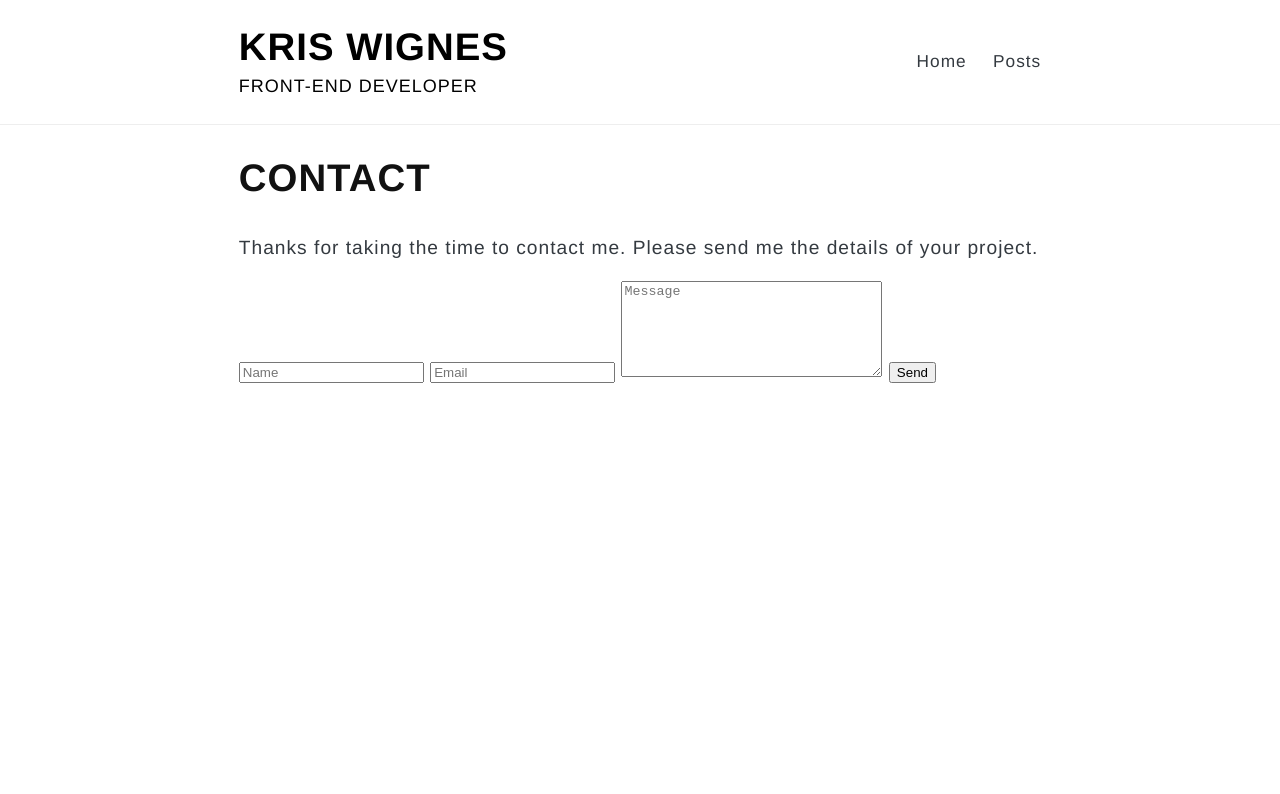
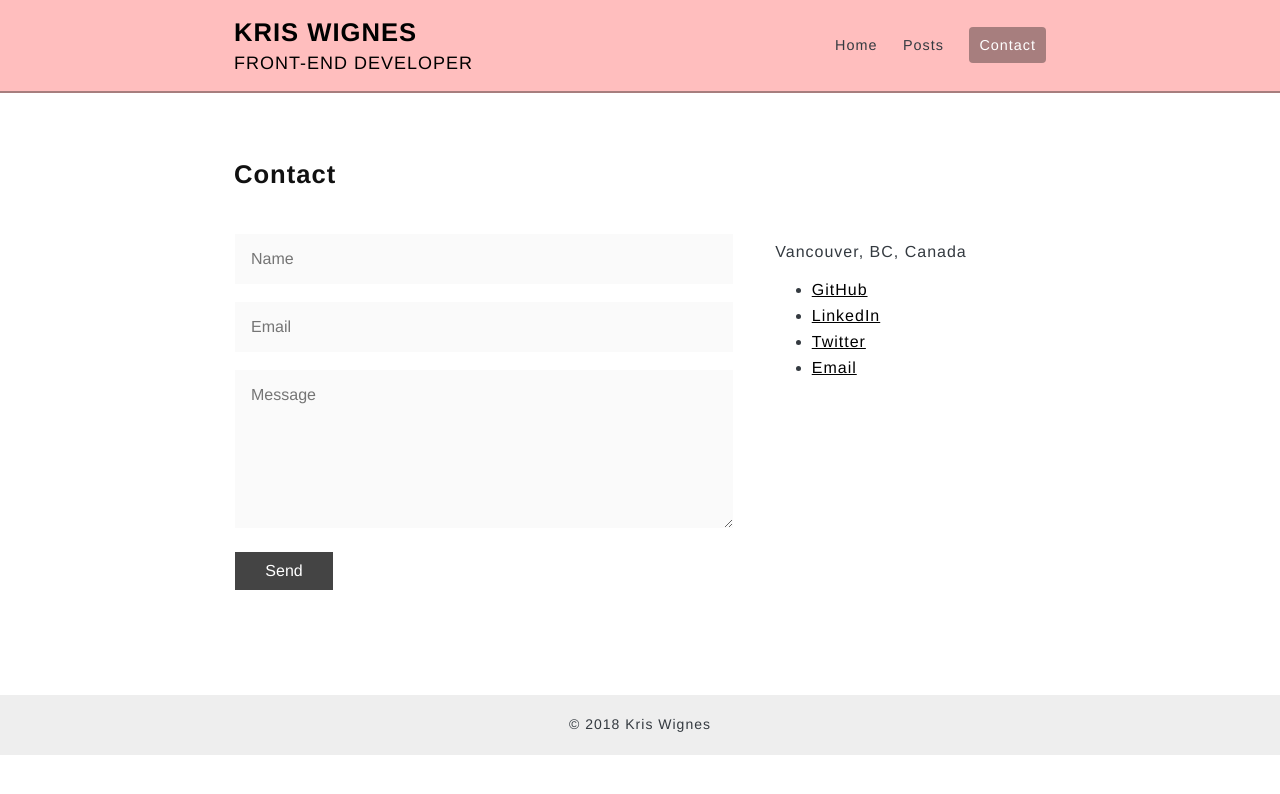
Before and after one commit to kwignes/kwignes.github.io, a Jekyll site: the page built from contact.html, in a window 1280 px wide. Shown: the top 794 px of the page. Built offline with Jekyll 4.4.1, drawn with Linux system fonts in a browser that asks for light colours; nearby versions of some CDN libraries.

Commit message:
layout update

```diff
--- a/_layouts/default.html
+++ b/_layouts/default.html
@@ -7,6 +7,11 @@
     <meta name="description" content="{{ site.description }}">
     <title>{% if page.title %}{{ page.title }} – {% endif %}{{ site.name }}</title>
     <link href='{{ site.url }}/favicon.ico' rel='shortcut icon'>
+    <link rel="stylesheet" href="https://cdnjs.cloudflare.com/ajax/libs/font-awesome/4.7.0/css/font-awesome.css">
+
+
+    <link href="https://cdnjs.cloudflare.com/ajax/libs/slick-carousel/1.5.0/slick-theme.css" rel="stylesheet"/>
+    <link rel="stylesheet" type="text/css" href="//cdn.jsdelivr.net/npm/slick-carousel@1.8.1/slick/slick.css"/>
     <link rel="stylesheet" type="text/css" href="{{ site.url }}/style.css">
     {% include analytics.html %}
   </head>
@@ -18,11 +23,15 @@
        <nav>
         <a href="/" {% if page.url == "/" %}class="active"{% endif %}>Home</a>
         <a href="/posts/"  {% if page.url == "/posts/" %}class="active"{% endif %}>Posts</a>
+        <a class="cta" href="/contact/"  {% if page.url == "/contact/" %}class="active"{% endif %}>Contact</a>
       </nav>
     </div>
     </header>
   <main class="container">
     {{ content }}
   </main>
+  <footer>
+    &copy; 2018 Kris Wignes
+  </footer>
 </body>
 </html>
--- a/contact.html
+++ b/contact.html
@@ -7,10 +7,9 @@ title: Contact
 
 <h1>Contact</h1>
 
-<p>Thanks for taking the time to contact me. Please send me the details of your project.</p>
-
 <div class="contact">
 
+<div class="col-2-3">
     <form id="contact-form" action="//formspree.io/kriswignes@gmail.com" method="post">
         <input type="text" name="Name" placeholder="Name" required>
         <input type="email" name="Email" placeholder="Email" required>
@@ -21,6 +20,16 @@ title: Contact
         <!-- /CONFIG -->
         <input class="submit btn" type="submit" value="Send">
     </form>
+</div>
+<div class="col-1-3">
+    <p>Vancouver, BC, Canada</p>
+        <ul>
+            <li><a href="https://github.com/kwignes?tab=repositories" target="_blank" title="github">GitHub</a></li>
+            <li><a href="https://www.linkedin.com/in/kriswignes" target="_blank" title="codepen">LinkedIn</a></li>
+            <li><a href="https://twitter.com/kriswignes?lang=en" target="_blank" title="twitter">Twitter</a></li>
+            <li><a href="mailto:kriswignes@gmail.com">Email</a></li>
+        </ul>
+</div>
 
 </div>
 
--- a/posts.html
+++ b/posts.html
@@ -2,7 +2,7 @@
 layout: default
 title: Blog
 ---
-
+<h1>Posts</h1>
 <div class="posts">
   {% for post in site.posts %}
       <h2><a href="{{ site.baseurl }}{{ post.url }}">{{ post.title }}</a></h2>
--- a/style.scss
+++ b/style.scss
@@ -22,7 +22,6 @@ body {
   color: $primary-color;
   font-weight: 400;
   letter-spacing: 1px;
-  font-size: 1.1em;
   -webkit-text-size-adjust: 100%;
   -ms-text-size-adjust: 100%;
   margin: 0;
@@ -36,18 +35,23 @@ h1, h2, h3, h4 ,h5, h6 {
   font-weight: 700;
   text-rendering: optimizeLegibility;
   display: inline-block;
-  padding-bottom: 5px;
   display: block;
 }
 
 h1 {
   font-size: 1.6em;
-  text-transform: uppercase;
+  margin-top: 0;
 }
 
 h2 {
   font-size: 1.2em;
-  margin: 40px 0 20px;
+  margin: 0 0 10px;
+}
+
+img {
+  max-width: 100%;
+  height: auto;
+  image-rendering: -webkit-optimize-contrast;
 }
 
 
@@ -68,12 +72,6 @@ pre {
 }
 
 @media screen and (min-width: 48em) {
-  body{
-    font-size: 1.2em;
-  }
-  h1 {
-  font-size: 2em;
-   }
    ul {
     padding-left: 2.28em;
    }
@@ -107,12 +105,14 @@ a {
 }
 
 header {
-  padding: 20px 0;
-  border-bottom: 1px solid #eee;
+    padding: 15px 0;
+    background-color: #ffbebe;
+    border-bottom: 2px solid #a77e7e;
   .container {
     padding: 0 1.5em;
   }
  h1 {
+    text-transform: uppercase;
   float: left;
   margin: 0;
   border: none;
@@ -136,11 +136,17 @@ header {
     float: right;
     a {
       text-decoration: none;
-      line-height: 83px;
-      height: 83px;
+      line-height: 60px;
+      height: 60px;
       margin-left: 20px;
       color: #343a40;
       font-size: .9em;
+    }
+    .cta {
+background: #a77e7e;
+    color: #fff;
+    padding: 10px;
+    border-radius: 4px;
     }
   }
   &:after {
@@ -159,7 +165,22 @@ main content
 .container {
   max-width: 860px;
   margin: 0 auto;
-  padding: 0 1.5em 4em;
+  padding: 4em 1.5em;
+  section {
+    border-bottom: 1px solid #ddd;
+    padding: 60px 0;
+    &:first-child {
+      padding-top: 0;
+    }
+    &:last-child {
+      border: none;
+      padding-bottom: 0;
+    }
+  }
+}
+
+#about p {
+  margin-bottom: 0;
 }
 
 @media screen and (min-width: 48em) {
@@ -172,7 +193,6 @@ main content
 .post {
   h1 {
     border: none;
-    margin: 40px 0 20px;
     text-transform: none;
   }
   .date {
@@ -187,7 +207,6 @@ main content
 }
 
 .posts {
-  margin-top: 40px;
   h2 {
     border: none;
     margin: 0 0 10px;
@@ -199,4 +218,113 @@ main content
     display: none;
   }
 }
+
+
+/*---------------------
+Section - Contact
+---------------------*/
+.contact {
+margin:2em auto;
+}
+.contact:after {
+  content: "";
+  display: table;
+  clear: both;
+}
+@media(min-width: 480px) {
+  .contact .col-2-3 {
+    width: 66.66%;
+  }
+  .contact .col-1-3 {
+    width: 33.33%;
+  }
+  .contact [class*='col-'] {
+    padding-right: 20px;
+    float: left;
+  }
+  .contact [class*='col-']:last-of-type {
+    padding-right: 0;
+  }
+}
+form#contact-form {
+    max-width: 500px;
+}
+.contact form input {
+font-size:1em;
+border:1px #fff solid;
+background:#fafafa;
+padding:1em;
+width:100%;
+margin:.5em 0;
+color:#555;
+font-family: 'Arimo', sans-serif;
+}
+.contact form textarea {
+font-size:1em;
+border:1px #fff solid;
+font-family: 'Arimo', sans-serif;
+background:#fafafa;
+margin:.5em 0;
+width:100%;
+height:10em;
+padding:1em;
+min-width: 220px;
+}
+.contact form input:focus, .contact-rap form textarea:focus {
+border:1px #ccc solid;
+}
+
+.contact form .btn {
+cursor: pointer;
+    background: #444;
+    color: #fff;
+    max-width: 100px;
+    padding: 10px;
+    &:hover, &:focus, &:active {
+      background-color: #111;
+    }
+}
+
+
+
+footer {
+    text-align: center;
+    padding: 20px 1.5em;
+    background: #eee;
+    font-size: 14px;
+}
+
+
+
+
+.slick-prev:before, .slick-next:before {
+    color: #777 !important;
+}
+
+@media(max-width: 890px) {
+  .slick-prev, .slick-next {
+    display: none !important;
+  }
+}
+
+#recentWork {
+  position: relative;
+}
+.recent-work {
+  text-align: center;
+}
+.recent-work p {
+    margin: 25px 0 0;
+}
+
+.project-loader {
+  position: absolute;
+  left: 0px;
+  top: -45px;
+  width: 100%;
+  height: 100%;
+  z-index: 9999;
+  background: url(../img/loading.gif) center no-repeat #fff;
+}
+
 @import "highlights";
```
Also changed, not shown: 404.md (added, +7 -0 lines), img/awf.png (added), img/d_oacuho.jpg (added), img/good-guys.png (added), img/loading.gif (added), img/tiac.png (added). Lines whose indentation alone changed are shown as unchanged.
